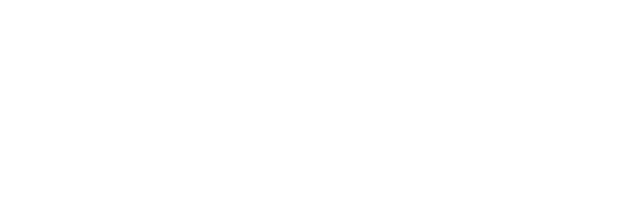
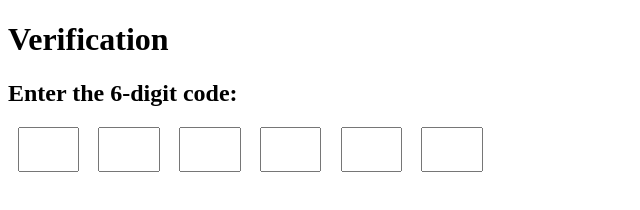
Before and after one commit to acciojob/OTP-Taj036, a website: page main.html in a window 1280 px wide. Shown: the whole page, without its empty margins (0-640 px from the left). Drawn offline with Linux system fonts and the light colour scheme.

Commit message:
created a submission

```diff
--- a/main.html
+++ b/main.html
@@ -8,6 +8,16 @@
 
 <body>
 	<!-- the entire body must be written by student -->
+	 <h1 id="verification_heading">Verification</h1>
+  <h2 id="verification_subtext">Enter the 6-digit code:</h2>
+	<div class="code-container" id="codeContainer">
+    <input type="text" class="code" maxlength="1" oninput="handleInput(this)" />
+    <input type="text" class="code" maxlength="1" oninput="handleInput(this)" />
+    <input type="text" class="code" maxlength="1" oninput="handleInput(this)" />
+    <input type="text" class="code" maxlength="1" oninput="handleInput(this)" />
+    <input type="text" class="code" maxlength="1" oninput="handleInput(this)" />
+    <input type="text" class="code" maxlength="1" oninput="handleInput(this)" />
+  </div>
     <script type="text/javascript" src="./script.js">
 </script>
 
--- a/script.js
+++ b/script.js
@@ -1 +1,20 @@
 //your JS code here. If required.
+
+    function handleInput(input) {
+      const codeContainer = document.getElementById("codeContainer");
+      const inputs = codeContainer.querySelectorAll(".code");
+
+      if (input.value !== "") {
+        // Move to the next input field
+        const nextInput = input.nextElementSibling;
+        if (nextInput) {
+          nextInput.focus();
+        }
+      } else {
+        // Backspace pressed, move to the previous input field
+        const prevInput = input.previousElementSibling;
+        if (prevInput) {
+          prevInput.focus();
+        }
+      }
+    }
--- a/styles.css
+++ b/styles.css
@@ -1 +1,12 @@
 /*  your css code here. If applicable */
+ .code-container {
+      display: flex;
+    }
+
+    .code {
+      width: 2em;
+      text-align: center;
+      margin: 0 0.5em;
+      padding: 0.5em;
+      font-size: 1.2em;
+    }
```
